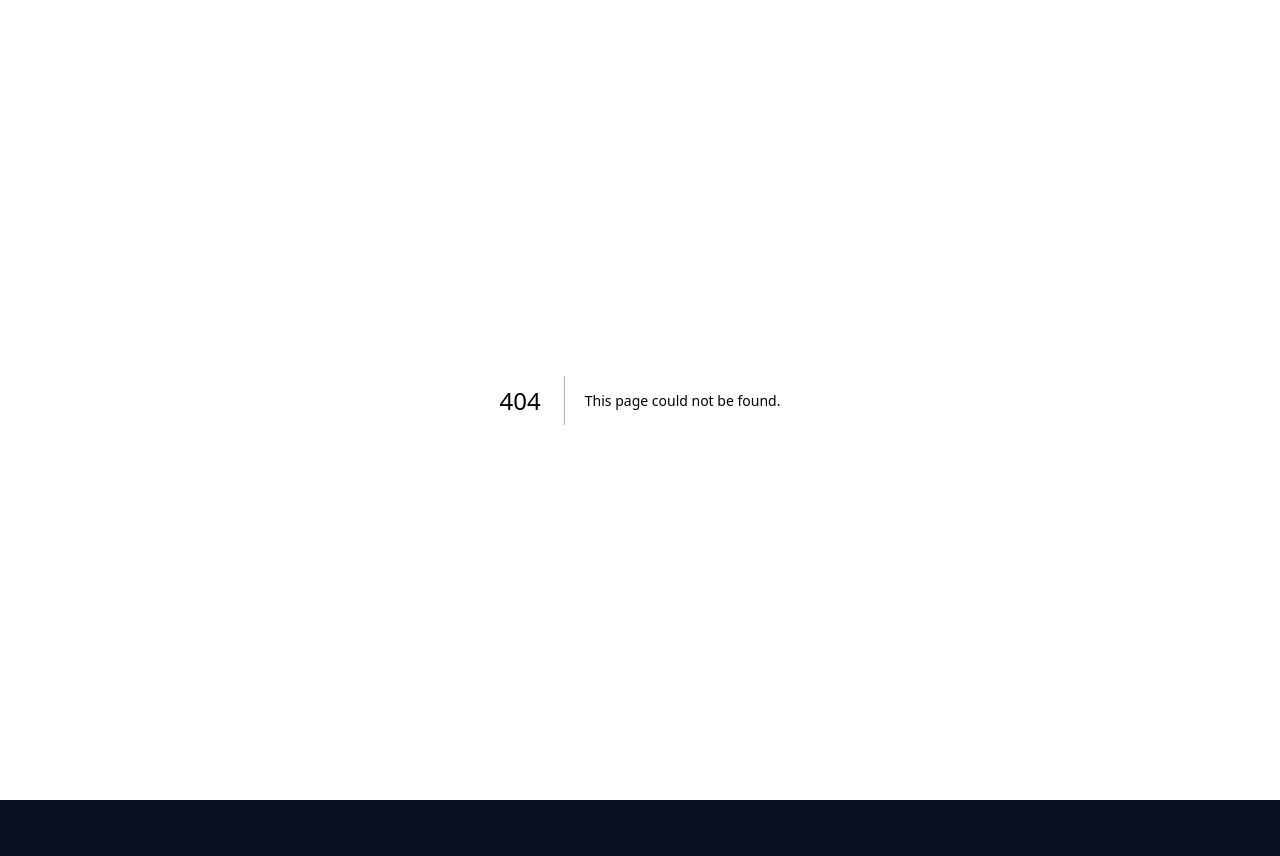
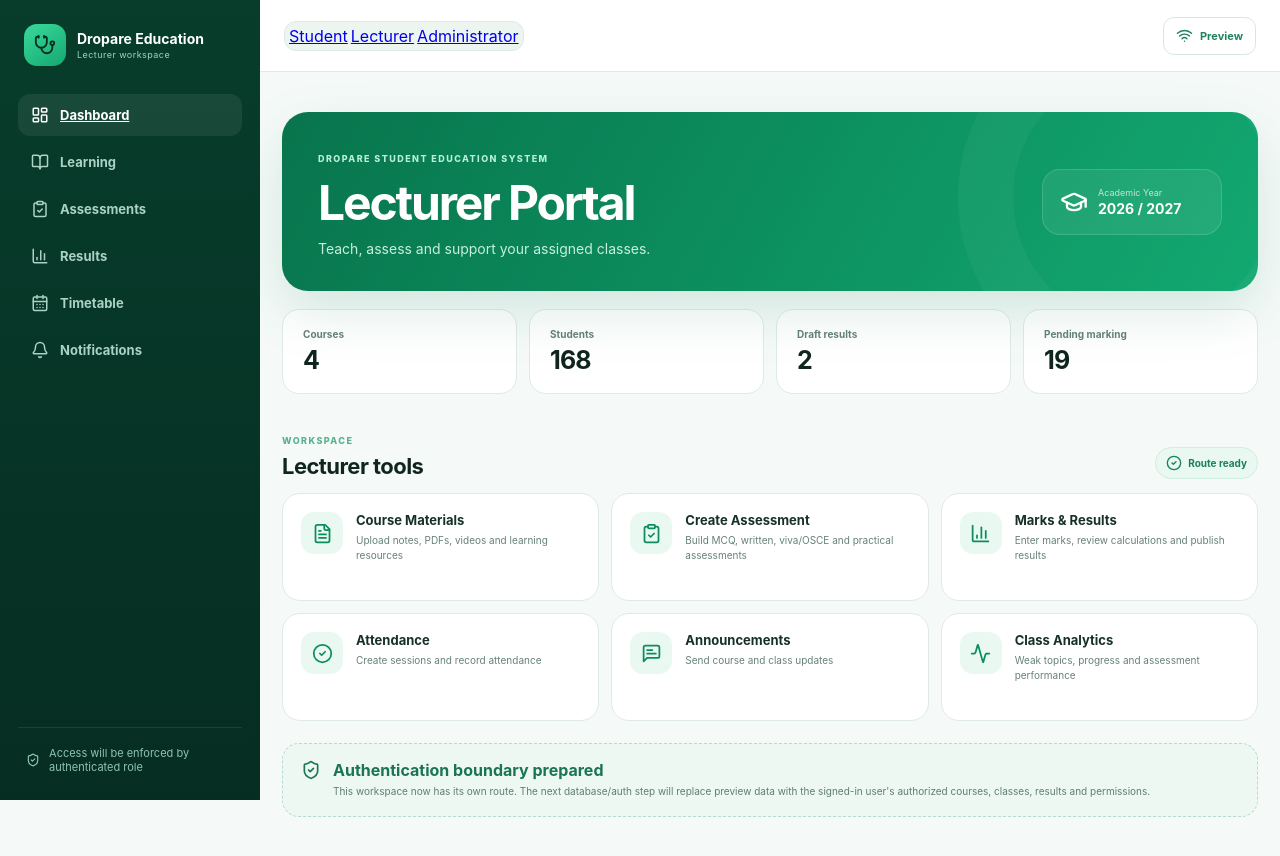
Before and after one commit to osafoopare299-cmd/student-results-portal-v2, a Next.js app in the folder student-results-portal/: page /education/lecturer in a window 1280 px wide. Before the commit this address had no page. Shown: the top 856 px of the page. Before the commit the page ends 800 px from the top, so only its background shows below. Built offline with nearby package versions, Linux system fonts and the light colour scheme.

Commit message:
Add lecturer education workspace route

```diff
--- /dev/null
+++ b/student-results-portal/app/education/lecturer/page.js
@@ -0,0 +1,5 @@
+import Workspace from '../workspace';
+
+export const metadata = { title: 'Lecturer Portal | Dropare Education' };
+
+export default function LecturerPortal(){ return <Workspace role="lecturer"/>; }
```
